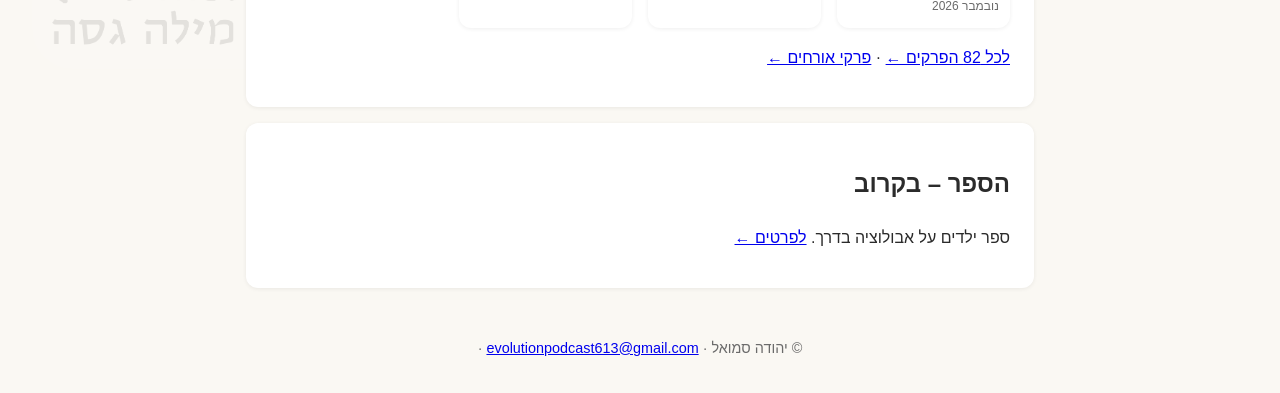
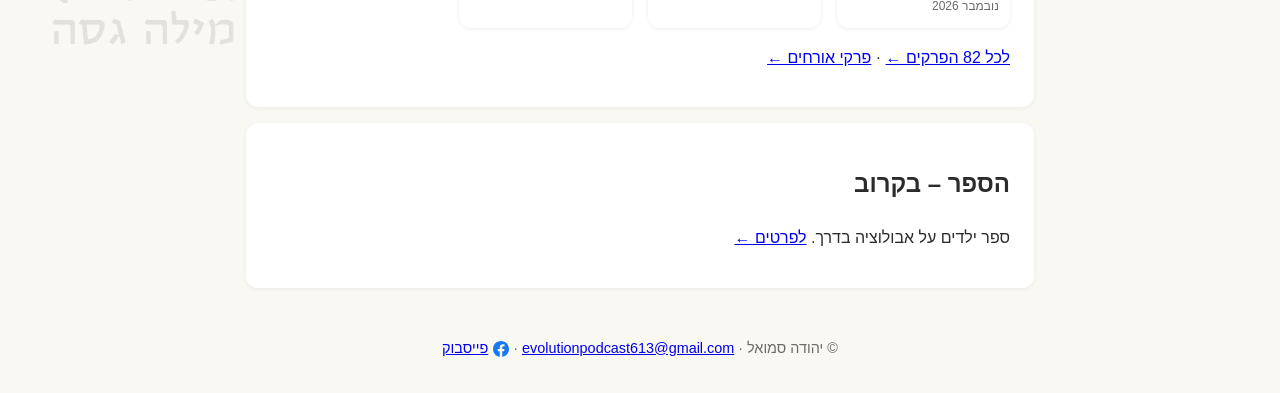
Before and after one commit to yehudasam/realsite, a plain HTML site: page index.html in a window 1280 px wide. Shown: the part 699-1092 px from the top of the page. Drawn offline with Linux system fonts and the light colour scheme.

Commit message:
Update index.html

```diff
--- a/index.html
+++ b/index.html
@@ -87,4 +87,8 @@
 <footer>
   © יהודה סמואל ·
   <a href="mailto:evolutionpodcast613@gmail.com">evolutionpodcast613@gmail.com</a> ·
-  <a href="
+  <a href="https://www.facebook.com/profile.php?id=61596874709455" target="_blank" rel="noopener" aria-label="עמוד הפייסבוק של הפודקאסט" style="display:inline-flex;align-items:center;gap:5px;vertical-align:middle;">
+    <svg width="16" height="16" viewBox="0 0 24 24" fill="#1877F2" aria-hidden="true"><path d="M24 12.073c0-6.627-5.373-12-12-12s-12 5.373-12 12c0 5.99 4.388 10.954 10.125 11.854v-8.385H7.078v-3.47h3.047V9.43c0-3.007 1.792-4.669 4.533-4.669 1.312 0 2.686.235 2.686.235v2.953H15.83c-1.491 0-1.956.925-1.956 1.874v2.25h3.328l-.532 3.47h-2.796v8.385C19.612 23.027 24 18.062 24 12.073z"/></svg>
+    פייסבוק
+  </a>
+</footer>
```
